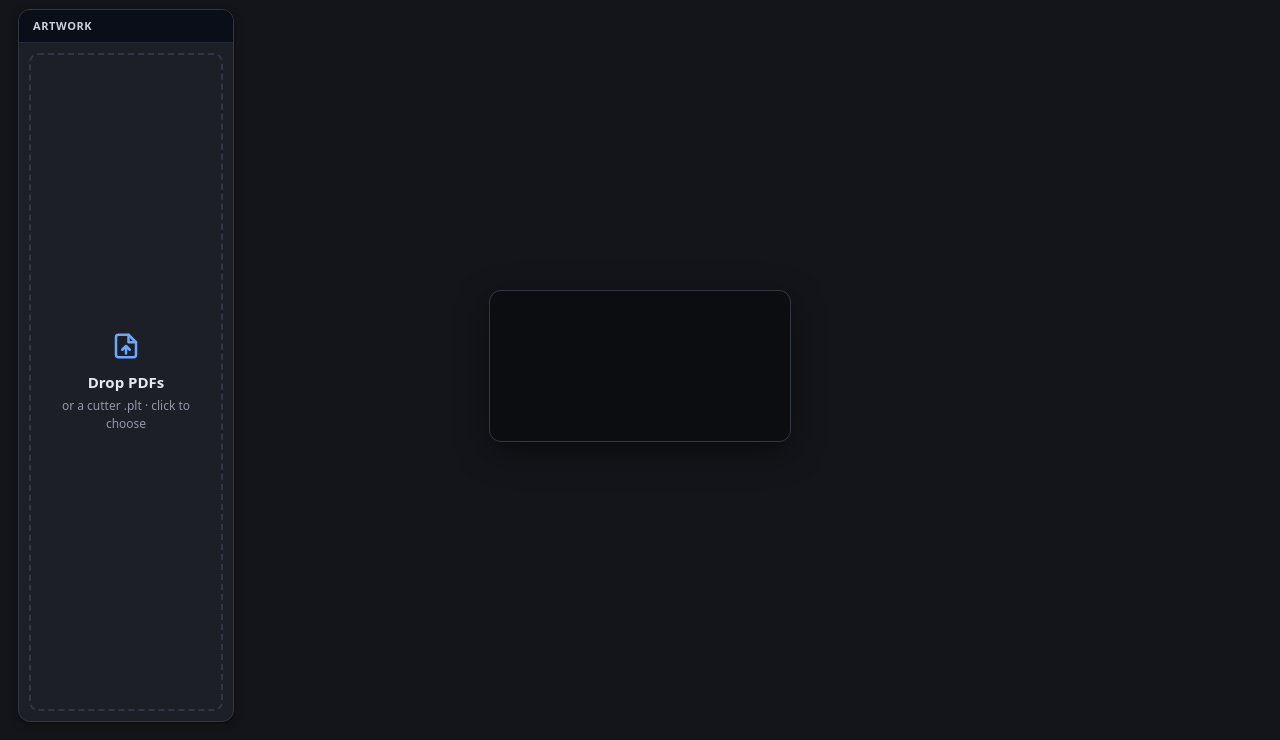
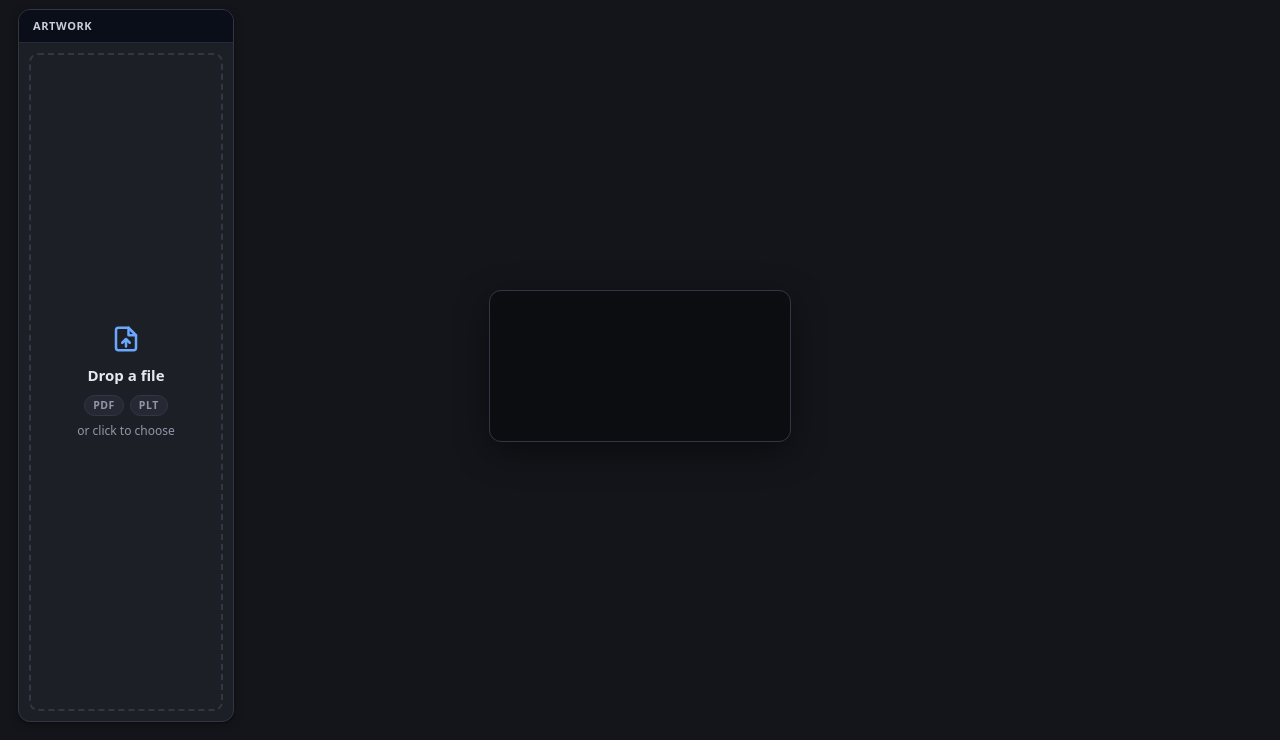
Before and after one commit to bsc2fast/helix-studio, a plain HTML site: page web/index.html in a window 1280 px wide. Shown: the part 60-800 px from the top of the page. Drawn offline with Linux system fonts and the light colour scheme; no server answers.

Commit message:
Drop zone: 'Drop a file' with PDF/PLT chips, like Kerf Studio

```diff
--- a/web/app.js
+++ b/web/app.js
@@ -471,8 +471,9 @@ function dropMsg(big, hint, bad) {
   $("#dropBig").textContent = big;
   $("#dropHint").textContent = hint;
   $("#dropHint").className = bad ? "warn" : "hint";
-}
-const DROP_IDLE = ["Drop PDFs", "or a cutter .plt · click to choose"];
+  $("#dropKinds").hidden = big !== DROP_IDLE[0];   // format chips only on the idle prompt
+}
+const DROP_IDLE = ["Drop a file", "or click to choose"];
 
 async function importPdf(file) {
   const first = !state.docs.length;
--- a/web/index.html
+++ b/web/index.html
@@ -213,6 +213,10 @@
     background:color-mix(in srgb, var(--accent2) 7%, transparent)}
   .drop .big{font-size:15px;font-weight:600;color:var(--ink);margin:0}
   .drop p{margin:0}
+  .drop .kinds{display:flex;gap:6px;margin:4px 0 2px}
+  .drop .kinds i{font-style:normal;font-size:10.5px;font-weight:700;letter-spacing:.05em;padding:2px 8px;
+    border-radius:999px;background:var(--panel2);color:var(--muted);border:1px solid var(--line)}
+  .drop .kinds[hidden]{display:none}
   .hint{color:var(--muted);font-size:12px}
 
   /* ---- floating controls (bottom-right) ---- */
@@ -508,15 +512,16 @@
     <div class="cardbar">Artwork</div>
     <div class="box">
       <svg viewBox="0 0 24 24" fill="none" stroke="currentColor" stroke-width="2" stroke-linecap="round" stroke-linejoin="round" aria-hidden="true"><path d="M14 3H6a2 2 0 0 0-2 2v14a2 2 0 0 0 2 2h12a2 2 0 0 0 2-2V9z"/><path d="M14 3v6h6"/><path d="M12 18v-6M9 15l3-3 3 3"/></svg>
-      <p class="big" id="dropBig">Drop PDFs</p>
-      <p class="hint" id="dropHint">or a cutter .plt · click to choose</p>
+      <p class="big" id="dropBig">Drop a file</p>
+      <span class="kinds" id="dropKinds"><i>PDF</i><i>PLT</i></span>
+      <p class="hint" id="dropHint">or click to choose</p>
     </div>
   </div>
   <div class="bedwrap">
     <svg id="bed" preserveAspectRatio="xMidYMid meet"></svg>
     <div class="cornerpick" id="cornerPick" hidden></div>
     <!-- shown while a file is dragged over the window with pages already on the bed -->
-    <div class="addhint" id="addHint" hidden><div class="box">Drop to add another PDF</div></div>
+    <div class="addhint" id="addHint" hidden><div class="box">Drop to add another file</div></div>
   </div>
   <input type="file" id="file" accept="application/pdf,.plt,.hpgl,.hpg" multiple hidden />
 
```
